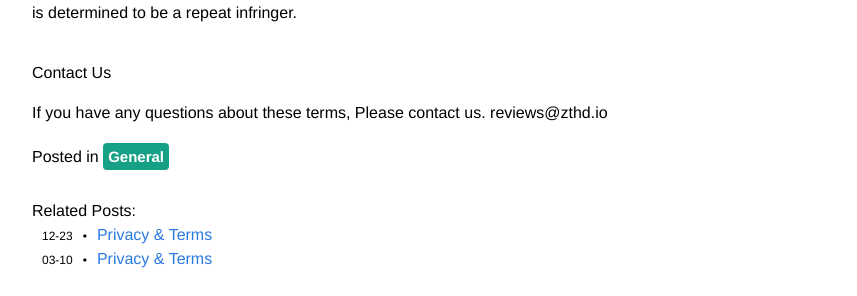
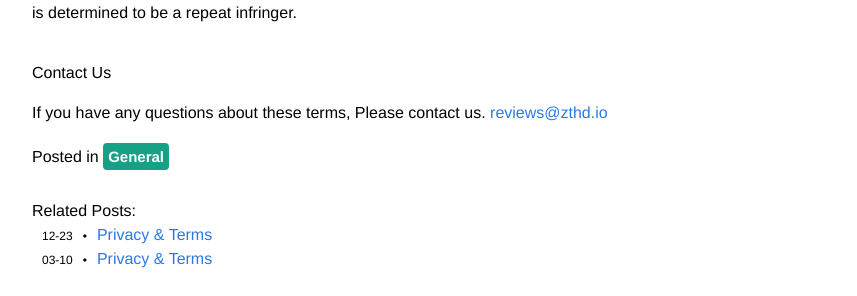
Before and after one commit to memeandstickers/memeandstickers.github.io, a Jekyll site: the page built from _posts/2020-06-10-Community-Guidelines.md, in a window 1280 px wide and 900 px high, scrolled down 1839 px. Shown: the part 357-653 px from the top of the window, without its empty margins (208-1065 px from the left). Built offline with Jekyll 4.4.1, drawn with Linux system fonts in a browser that asks for light colours; nearby versions of some CDN libraries; comment, search, counter and statistics services are not loaded; some of the changed lines change nothing that is shown.

Commit message:
feat: add a for mail

```diff
--- a/_posts/2020-06-10-Community-Guidelines.md
+++ b/_posts/2020-06-10-Community-Guidelines.md
@@ -49,10 +49,16 @@ Violating any of these rules may result in the removal of your content, the susp
 Above every Sticker on StickerMobi.com, there is a dropdown menu labeled with an ellipsis, like this: [...]. Tap that, and select “Flag this Sticker,” and choose the relevant issue from the dropdown. You have to be logged in with an account to flag a Sticker. If you have specific questions about any of our policies, or if you would like to report a Sticker or user that is acting inappropriately, you can contact us here.
 
 # Copyright Policy
-StickerMobi respects the intellectual property rights of others and expects users of the Services to do the same. We will respond to notices of copyright infringement that comply with applicable law and are properly provided to us. If you believe that your Content has been copied in a way that constitutes copyright infringement, please immediately notify us using the contact information provided below(“Contact Us”) with the following information: (i) a physical or electronic signature of the copyright owner or a person authorized to act on their behalf; (ii) identification of the copyrighted work claimed to have been infringed; (iii) identification of the material that is claimed to be infringing or to be the subject of infringing activity and that is to be removed or access to which is to be disabled, and information reasonably sufficient to permit us to locate the material; (iv) your contact information, including your address, telephone number, and an email address; (v) a statement by you that you have a good faith belief that use of the material in the manner complained of is not authorized by the copyright owner, its agent, or the law; and (vi) a statement that the information in the notification is accurate, and, under penalty of perjury, that you are authorized to act on behalf of the copyright owner.
+StickerMobi respects the intellectual property rights of others and expects users of the Services to do the same. We will respond to notices of copyright infringement that comply with applicable law and are properly provided to us. If you believe that your Content has been copied in a way that constitutes copyright infringement, please immediately notify us using the contact information provided below(“Contact Us”) with the following information:
+    (i) a physical or electronic signature of the copyright owner or a person authorized to act on their behalf;
+    (ii) identification of the copyrighted work claimed to have been infringed;
+    (iii) identification of the material that is claimed to be infringing or to be the subject of infringing activity and that is to be removed or access to which is to be disabled, and information reasonably sufficient to permit us to locate the material;
+    (iv) your contact information, including your address, telephone number, and an email address;
+    (v) a statement by you that you have a good faith belief that use of the material in the manner complained of is not authorized by the copyright owner, its agent, or the law; and
+    (vi) a statement that the information in the notification is accurate, and, under penalty of perjury, that you are authorized to act on behalf of the copyright owner.
 
 We reserve the right to remove Content alleged to be infringing without prior notice, at our sole discretion, and without liability to you. In appropriate circumstances, StickerMobi will also terminate a user’s account if the user is determined to be a repeat infringer.
 
 # Contact Us
 If you have any questions about these terms, Please contact us.
-reviews@zthd.io
+[reviews@zthd.io](reviews@zthd.io)
```
